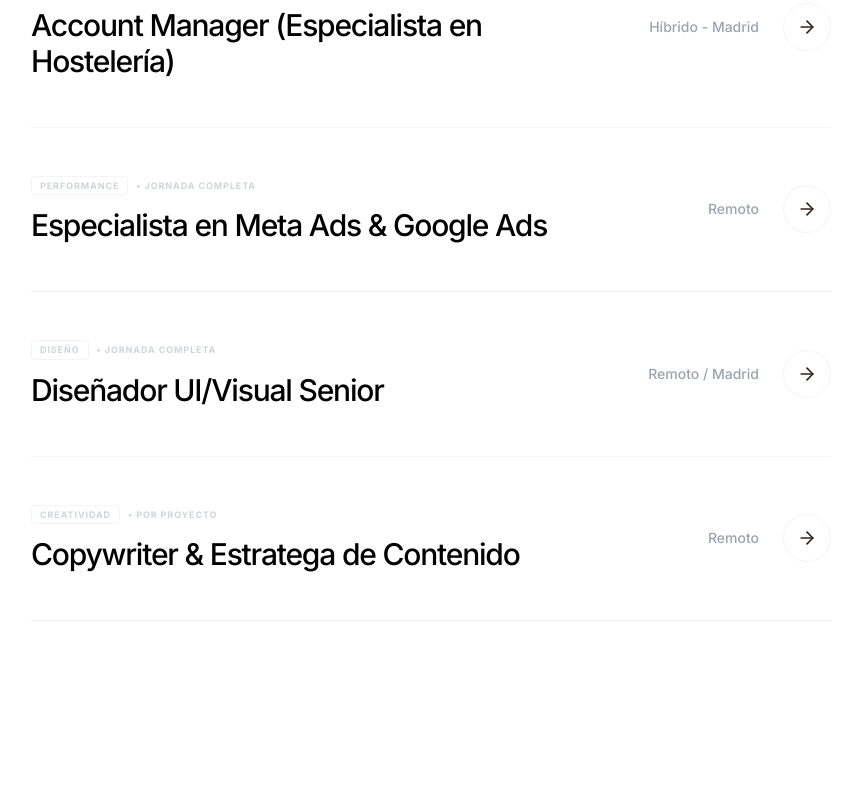
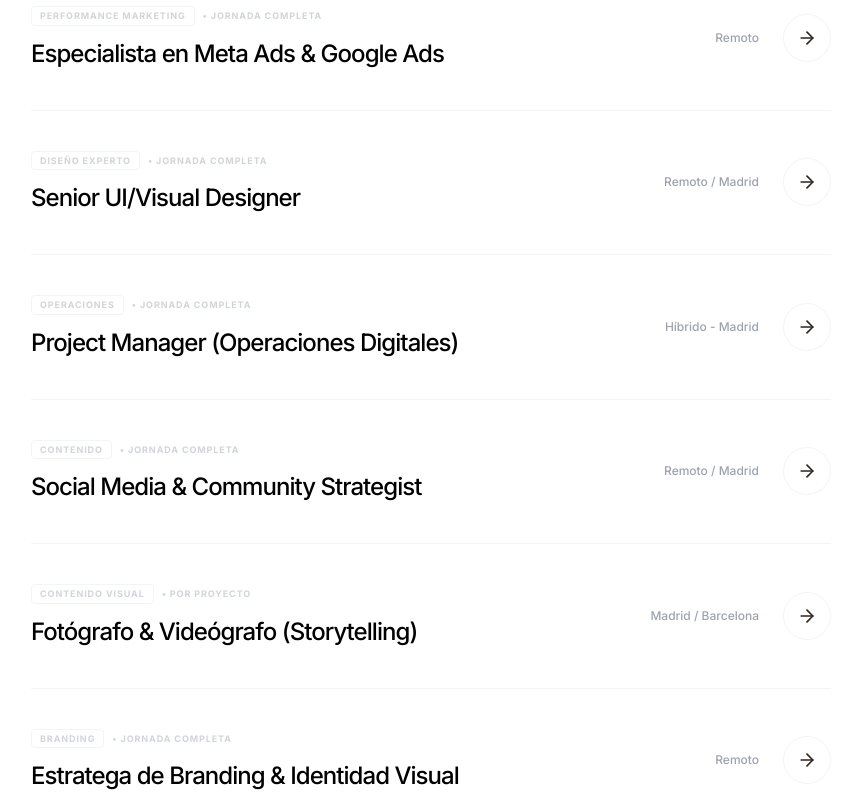
Before and after one commit to motionsmanagement/Motions, a React (Vite) app: page /unete in a window 1280 px wide. Shown: the part 760-1560 px from the top of the page, without its empty margins (209-1054 px from the left). Built offline with nearby package versions, Linux system fonts and the light colour scheme.

Commit message:
feat: rediseño de Carreras con formulario integrado y expansión de 8 vacantes

```diff
--- a/components/Careers.tsx
+++ b/components/Careers.tsx
@@ -1,5 +1,5 @@
 import React, { useState, useEffect, useRef } from 'react';
-import { ChevronRight, ArrowUpRight, MapPin, Clock, Briefcase, Users, Zap, Check, ArrowRight } from 'lucide-react';
+import { ChevronRight, ArrowUpRight, MapPin, Clock, Briefcase, Users, Zap, Check, ArrowRight, X } from 'lucide-react';
 import Navbar from './Navbar';
 import Footer from './Footer';
 
@@ -24,18 +24,50 @@ const positions: JobPosition[] = [
   {
     id: 'performance-expert',
     title: 'Especialista en Meta Ads & Google Ads',
-    category: 'Performance',
+    category: 'Performance marketing',
     location: 'Remoto',
     type: 'Jornada Completa',
     description: 'Buscamos a un experto en campañas de pago enfocadas a ROI para restaurantes. Diseñarás estrategias que llenen mesas de martes a domingo mediante segmentación ultra-local.'
   },
   {
     id: 'ui-designer-boutique',
-    title: 'Diseñador UI/Visual Senior',
-    category: 'Diseño',
+    title: 'Senior UI/Visual Designer',
+    category: 'Diseño experto',
     location: 'Remoto / Madrid',
     type: 'Jornada Completa',
     description: 'En Motions no hacemos webs normales; creamos joyas digitales. Necesitamos un diseñador con una sensibilidad estética superior para crear interfaces minimalistas, rápidas y que respiren alta cocina.'
+  },
+  {
+    id: 'project-manager-gastronomia',
+    title: 'Project Manager (Operaciones Digitales)',
+    category: 'Operaciones',
+    location: 'Híbrido - Madrid',
+    type: 'Jornada Completa',
+    description: 'Coordinarás los equipos de diseño y desarrollo para asegurar que cada proyecto gastronómico se entregue con la máxima calidad y en los plazos acordados.'
+  },
+  {
+    id: 'social-media-strategist',
+    title: 'Social Media & Community Strategist',
+    category: 'Contenido',
+    location: 'Remoto / Madrid',
+    type: 'Jornada Completa',
+    description: 'Gestionarás la presencia digital de los restaurantes más potentes, creando contenido que no solo genere likes, sino reservas reales.'
+  },
+  {
+    id: 'fotografo-gastronomico',
+    title: 'Fotógrafo & Videógrafo (Storytelling)',
+    category: 'Contenido visual',
+    location: 'Madrid / Barcelona',
+    type: 'Por Proyecto',
+    description: 'Capturarás la esencia culinaria y la atmósfera de nuestros clientes para campañas sociales y sitios web de alto impacto visual.'
+  },
+  {
+    id: 'branding-identity',
+    title: 'Estratega de Branding & Identidad Visual',
+    category: 'Branding',
+    location: 'Remoto',
+    type: 'Jornada Completa',
+    description: 'Crearás desde cero la identidad visual de los nuevos conceptos gastronómicos, dotándolos de una personalidad única y premium.'
   },
   {
     id: 'copywriter-gastronomico',
@@ -49,27 +81,25 @@ const positions: JobPosition[] = [
 
 const Careers: React.FC = () => {
   const [visible, setVisible] = useState(false);
-  const [selectedJob, setSelectedJob] = useState<JobPosition | null>(null);
+  const [expandedId, setExpandedId] = useState<string | null>(null);
   const [isSubmitted, setIsSubmitted] = useState(false);
-  const formRef = useRef<HTMLDivElement>(null);
 
   useEffect(() => {
     setVisible(true);
     window.scrollTo(0, 0);
 
-    // Set SEO Meta
     document.title = "Únete al equipo | Motions - Marketing Gastronómico de Vanguardia";
     const metaDesc = document.querySelector('meta[name="description"]');
     if (metaDesc) {
-      metaDesc.setAttribute('content', 'Únete a Motions y ayuda a transformar el futuro digital de los mejores restaurantes. Buscamos talento creativo y estratégico para elevar el sector gastronómico.');
+      metaDesc.setAttribute('content', 'Únete a Motions y ayuda a transformar el futuro digital de los mejores restaurantes. Buscamos talento creativo y estratégico.');
     }
   }, []);
 
-  const handleSubmit = async (e: React.FormEvent<HTMLFormElement>) => {
+  const handleSubmit = async (e: React.FormEvent<HTMLFormElement>, jobTitle: string) => {
     e.preventDefault();
     const formData = new FormData(e.currentTarget);
     const data = {
-      puesto: selectedJob?.title,
+      puesto: jobTitle,
       nombre: formData.get('nombre'),
       email: formData.get('email'),
       linkedin: formData.get('linkedin'),
@@ -93,7 +123,7 @@ const Careers: React.FC = () => {
     <div className="bg-white min-h-screen font-['Inter'] selection:bg-black selection:text-white overflow-x-hidden">
       <Navbar />
 
-      <main className="pt-32 md:pt-48 pb-0">
+      <main className="pt-32 md:pt-48 pb-24">
         {/* Hero Section */}
         <div className="max-w-7xl mx-auto px-6 md:px-12 mb-16 md:mb-24 text-center">
           <div className={`inline-flex items-center bg-gray-50 border border-gray-200 px-4 py-1.5 rounded-full mb-8 transition-all duration-1000 ease-[cubic-bezier(0.16,1,0.3,1)] ${visible ? 'opacity-100 translate-y-0' : 'opacity-0 translate-y-8'}`}>
@@ -110,86 +140,78 @@ const Careers: React.FC = () => {
           </p>
         </div>
 
-        {/* Categories Bar */}
-        <div className={`flex flex-wrap justify-center gap-2 mb-12 md:mb-16 px-4 transition-all duration-1000 delay-300 ease-[cubic-bezier(0.16,1,0.3,1)] ${visible ? 'opacity-100' : 'opacity-0'}`}>
-          {['Todas', 'Diseño', 'Marketing', 'Estrategia', 'Cuentas'].map((cat, i) => (
-            <button key={cat} className={`px-5 md:px-7 py-2.5 rounded-full text-[12px] md:text-[13px] font-semibold transition-all border ${i === 0 ? 'bg-black border-black text-white shadow-lg' : 'bg-white border-gray-100 text-gray-400 hover:border-black/20 hover:text-black'}`}>
-              {cat}
-            </button>
-          ))}
-        </div>
-
-        {/* Jobs List */}
-        <div className="max-w-4xl mx-auto px-6 md:px-12 space-y-0 mb-32 md:mb-48">
-          {positions.map((job, index) => (
+        {/* Jobs List - Integrated Form Experience */}
+        <div className="max-w-4xl mx-auto px-6 md:px-12 space-y-0 mb-32">
+          {positions.map((job, index) => {
+            const isExpanded = expandedId === job.id;
+            return (
               <div
                 key={job.id}
+                className={`group border-b border-gray-100 transition-all duration-1000 ease-[cubic-bezier(0.16,1,0.3,1)] ${visible ? 'opacity-100 translate-y-0' : 'opacity-0 translate-y-12'} ${isExpanded ? 'bg-[#FAFAFA] rounded-[1.5rem] my-4 px-6 md:px-10' : 'py-8 md:py-10'}`}
+                style={{ transitionDelay: isExpanded ? '0ms' : `${index * 80 + 400}ms` }}
+              >
+                {/* Job Info Header */}
+                <div
                   onClick={() => {
-                setSelectedJob(job);
-                setTimeout(() => formRef.current?.scrollIntoView({ behavior: 'smooth' }), 100);
+                    setExpandedId(isExpanded ? null : job.id);
+                    setIsSubmitted(false);
                   }}
-              className={`group border-b border-gray-100 py-8 md:py-12 cursor-pointer transition-all duration-1000 ease-[cubic-bezier(0.16,1,0.3,1)] hover:px-2 md:hover:px-4 ${visible ? 'opacity-100 translate-y-0' : 'opacity-0 translate-y-12'}`}
-              style={{ transitionDelay: `${index * 120 + 400}ms` }}
+                  className="flex flex-col md:flex-row justify-between items-start md:items-center gap-6 cursor-pointer"
                 >
-              <div className="flex flex-col md:flex-row justify-between items-start md:items-center gap-6">
                   <div className="flex-1">
                     <div className="flex items-center gap-2 mb-3">
-                    <span className="text-[9px] font-bold text-gray-300 border border-gray-100 px-2 py-0.5 rounded uppercase tracking-widest">{job.category}</span>
+                      <span className={`text-[9px] font-bold border px-2 py-0.5 rounded uppercase tracking-widest transition-colors ${isExpanded ? 'border-black text-black' : 'text-gray-300 border-gray-100'}`}>{job.category}</span>
                       <span className="text-[9px] font-bold text-gray-300 uppercase tracking-widest">• {job.type}</span>
                     </div>
-                  <h3 className="text-xl md:text-3xl font-medium text-black group-hover:translate-x-2 transition-transform duration-500 tracking-tight leading-tight">
+                    <h3 className={`text-xl md:text-2xl font-medium text-black transition-all duration-500 tracking-tight leading-tight ${isExpanded ? 'text-black' : 'group-hover:text-neutral-500'}`}>
                       {job.title}
                     </h3>
                   </div>
 
                   <div className="flex items-center gap-6 w-full md:w-auto md:justify-end">
-                  <div className="flex flex-col text-xs md:text-sm text-gray-400 font-medium whitespace-nowrap">
+                    <div className="flex flex-col text-xs text-gray-400 font-medium whitespace-nowrap">
                       <span>{job.location}</span>
                     </div>
-                  <div className="w-10 h-10 md:w-12 md:h-12 rounded-full border border-gray-100 flex items-center justify-center group-hover:bg-black group-hover:text-white group-hover:scale-110 group-hover:border-black transition-all duration-500 ml-auto md:ml-0">
-                    <ArrowRight className="w-4 h-4 md:w-5 md:h-5 group-hover:-rotate-45 transition-transform" />
+                    <div className={`w-10 h-10 md:w-12 md:h-12 rounded-full border border-gray-100 flex items-center justify-center transition-all duration-500 ml-auto md:ml-0 ${isExpanded ? 'bg-black text-white rotate-90 border-black' : 'group-hover:bg-black group-hover:text-white group-hover:scale-110'}`}>
+                      {isExpanded ? <X className="w-4 h-4 md:w-5 md:h-5" /> : <ArrowRight className="w-4 h-4 md:w-5 md:h-5 transition-transform group-hover:-rotate-45" />}
                     </div>
                   </div>
                 </div>
-            </div>
-          ))}
+
+                {/* Integrated Form Section */}
+                <div
+                  className={`overflow-hidden transition-all duration-700 ease-[cubic-bezier(0.16,1,0.3,1)] ${isExpanded ? 'max-h-[1000px] opacity-100 mt-10 pb-10' : 'max-h-0 opacity-0 pointer-events-none'}`}
+                >
+                  <div className="border-t border-gray-100 pt-10">
+                    {!isSubmitted ? (
+                      <>
+                        <div className="mb-10">
+                          <p className="text-gray-500 text-sm leading-relaxed max-w-2xl mb-8">
+                            {job.description}
+                          </p>
+                          <h4 className="text-xl md:text-2xl font-medium text-black tracking-tight mb-8">Envía tu postulación para <br /> <span className="text-gray-400">{job.title}</span></h4>
                         </div>
 
-        {/* Application Form Drawer-like Experience */}
-        {selectedJob && (
-          <div ref={formRef} className="max-w-4xl mx-auto px-6 md:px-12 pt-10 scroll-mt-40 mb-32 md:mb-48">
-            <div className={`p-8 md:p-16 rounded-[2rem] md:rounded-[2.5rem] bg-[#FAFAFA] border border-gray-100 relative transition-all duration-1000 ease-[cubic-bezier(0.16,1,0.3,1)] ${selectedJob ? 'opacity-100 translate-y-0' : 'opacity-0 translate-y-12'}`}>
-
-              {!isSubmitted ? (
-                <>
-                  <div className="text-left mb-12">
-                    <div className="flex items-center gap-4 mb-6">
-                         <button onClick={() => setSelectedJob(null)} className="text-[10px] font-bold text-gray-300 hover:text-black transition-colors uppercase tracking-[0.2em]">← Cancelar Envío</button>
+                        <form onSubmit={(e) => handleSubmit(e, job.title)} className="grid grid-cols-1 md:grid-cols-2 gap-x-10 gap-y-10">
+                          <div className="space-y-3">
+                            <label className="text-[10px] font-bold text-gray-400 uppercase tracking-widest block">Nombre Completo</label>
+                            <input required name="nombre" type="text" className="w-full bg-transparent border-b border-gray-200 pb-3 focus:outline-none focus:border-black transition-all text-base md:text-lg font-medium placeholder:text-gray-100" placeholder="Escribe tu nombre..." />
                           </div>
-                    <h2 className="text-3xl md:text-5xl font-medium text-black mb-6 tracking-tighter leading-none">Envía tu <br /> candidatura.</h2>
-                    <p className="text-gray-500 text-sm md:text-base">Posición: <span className="text-black font-semibold uppercase text-[10px] tracking-widest ml-2">{selectedJob.title}</span></p>
+                          <div className="space-y-3">
+                            <label className="text-[10px] font-bold text-gray-400 uppercase tracking-widest block">Email de Contacto</label>
+                            <input required name="email" type="email" className="w-full bg-transparent border-b border-gray-200 pb-3 focus:outline-none focus:border-black transition-all text-base md:text-lg font-medium placeholder:text-gray-100" placeholder="hola@tuemail.com" />
                           </div>
-
-                  <form onSubmit={handleSubmit} className="grid grid-cols-1 md:grid-cols-2 gap-x-10 gap-y-10">
-                    <div className="space-y-4">
-                      <label className="text-[10px] font-bold text-gray-400 uppercase tracking-[0.2em] block">Nombre Completo</label>
-                      <input required name="nombre" type="text" className="w-full bg-transparent border-b border-gray-200 pb-3 focus:outline-none focus:border-black transition-all text-lg md:text-xl font-medium placeholder:text-gray-100" placeholder="Tu nombre..." />
+                          <div className="md:col-span-2 space-y-3">
+                            <label className="text-[10px] font-bold text-gray-400 uppercase tracking-widest block">LinkedIn o Portfolio</label>
+                            <input required name="linkedin" type="url" className="w-full bg-transparent border-b border-gray-200 pb-3 focus:outline-none focus:border-black transition-all text-base md:text-lg font-medium placeholder:text-gray-100" placeholder="https://..." />
                           </div>
-                    <div className="space-y-4">
-                      <label className="text-[10px] font-bold text-gray-400 uppercase tracking-[0.2em] block">Email de Contacto</label>
-                      <input required name="email" type="email" className="w-full bg-transparent border-b border-gray-200 pb-3 focus:outline-none focus:border-black transition-all text-lg md:text-xl font-medium placeholder:text-gray-100" placeholder="hola@tuemail.com" />
-                    </div>
-                    <div className="md:col-span-2 space-y-4">
-                      <label className="text-[10px] font-bold text-gray-400 uppercase tracking-[0.2em] block">URL de LinkedIn o Portfolio</label>
-                      <input required name="linkedin" type="url" className="w-full bg-transparent border-b border-gray-200 pb-3 focus:outline-none focus:border-black transition-all text-lg md:text-xl font-medium placeholder:text-gray-100" placeholder="https://linkedin.com/in/..." />
-                    </div>
-                    <div className="md:col-span-2 space-y-4">
-                      <label className="text-[10px] font-bold text-gray-400 uppercase tracking-[0.2em] block">Notas Adicionales / Presentación</label>
-                      <textarea name="mensaje" rows={2} className="w-full bg-transparent border-b border-gray-200 pb-3 focus:outline-none focus:border-black transition-all text-lg md:text-xl font-medium resize-none placeholder:text-gray-100" placeholder="Cuéntanos por qué encajas..."></textarea>
+                          <div className="md:col-span-2 space-y-3">
+                            <label className="text-[10px] font-bold text-gray-400 uppercase tracking-widest block">Notas Adicionales</label>
+                            <textarea name="mensaje" rows={2} className="w-full bg-transparent border-b border-gray-200 pb-3 focus:outline-none focus:border-black transition-all text-base md:text-lg font-medium resize-none placeholder:text-gray-100" placeholder="Cuéntanos un poco por qué encajas..."></textarea>
                           </div>
 
                           <div className="md:col-span-2 pt-6">
-                      <button type="submit" className="w-full md:w-auto px-10 py-4 bg-black text-white rounded-full font-bold text-sm shadow-2xl hover:bg-neutral-800 transition-all hover:scale-[1.02] active:scale-95">
+                            <button type="submit" className="px-8 py-3.5 bg-black text-white rounded-full font-bold text-sm shadow-xl hover:bg-neutral-800 transition-all hover:scale-[1.02] active:scale-95">
                               Enviar Candidatura
                             </button>
                           </div>
@@ -197,19 +219,21 @@ const Careers: React.FC = () => {
                       </>
                     ) : (
                       <div className="flex flex-col items-center text-center py-10">
-                  <div className="w-16 h-16 md:w-20 md:h-20 bg-black rounded-full flex items-center justify-center mb-8 shadow-2xl">
-                    <Check className="text-white w-8 h-8 md:w-10 md:h-10" />
+                        <div className="w-16 h-16 bg-black rounded-full flex items-center justify-center mb-8 shadow-xl">
+                          <Check className="text-white w-8 h-8" />
                         </div>
-                  <h2 className="text-3xl md:text-5xl font-medium text-black mb-4 tracking-tighter leading-none">Recibido.</h2>
-                  <p className="text-gray-500 text-sm md:text-base max-w-sm mx-auto leading-relaxed">Hemos recibido tus datos con éxito. Nuestro equipo te contactará pronto.</p>
-                  <button onClick={() => { setIsSubmitted(false); setSelectedJob(null); }} className="mt-8 text-black font-bold text-[10px] uppercase tracking-widest border border-gray-200 px-6 py-2.5 rounded-full hover:bg-gray-50 transition-all">Cerrar</button>
+                        <h2 className="text-2xl md:text-3xl font-medium text-black mb-4 tracking-tighter">Postulación Recibida</h2>
+                        <p className="text-gray-500 text-sm max-w-sm mx-auto leading-relaxed">Gracias por tu interés. Revisaremos tu perfil y te contactaremos pronto si encajas con nuestra visión.</p>
+                        <button onClick={() => { setIsSubmitted(false); setExpandedId(null); }} className="mt-8 text-black font-bold text-[10px] uppercase tracking-widest border border-gray-200 px-6 py-2.5 rounded-full hover:bg-gray-50 transition-all">Cerrar</button>
                       </div>
                     )}
                   </div>
                 </div>
-        )}
+              </div>
+            );
+          })}
+        </div>
       </main>
-
 
       <Footer />
     </div>
```
Lines whose indentation alone changed are shown as unchanged.
